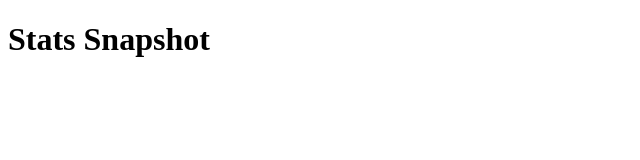
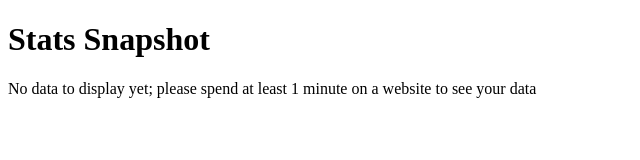
Before and after one commit to 108charlotte/webAnalytics, a website built with webpack: page src/index.html in a window 1280 px wide. Shown: the top 160 px of the page, without its empty margins (0-640 px from the left). Built offline with nearby package versions, Linux system fonts and the light colour scheme; some packages are replaced by stand-ins of ours; no server answers; the database is empty.

Commit message:
added message to explain to user why they can't yet see their data when they first download the extension

```diff
--- a/src/chart.js
+++ b/src/chart.js
@@ -13,6 +13,21 @@ document.addEventListener('DOMContentLoaded', () => {
     let chartInstance = null
 
     onWebsiteTimesUpdated((websiteTimeDict) => {
+        const values = Object.values(websiteTimeDict)
+        const minThreshold = 1
+
+        const allTooSmall = values.length === 0 || values.every(v => v < minThreshold)
+        const messageDiv = document.getElementById('chart-message')
+        if (allTooSmall) {
+            if (messageDiv) {
+                messageDiv.textContent = "No data to display yet; please spend at least 1 minute on a website to see your data"
+                messageDiv.style.display = 'block'
+            }
+        } else {
+            if (messageDiv) {
+                messageDiv.style.display = 'none'
+            }
+        }
         const data = {
             labels: Object.keys(websiteTimeDict),
             datasets: [{
--- a/src/index.html
+++ b/src/index.html
@@ -6,6 +6,7 @@
   </head>
   <body>
     <h1>Stats Snapshot</h1>
+    <p id="chart-message"></p>
     <canvas id="acquisitions"></canvas>
   </body>
 </html>
```
Also changed, not shown: dist/index.html, 2 other files.
